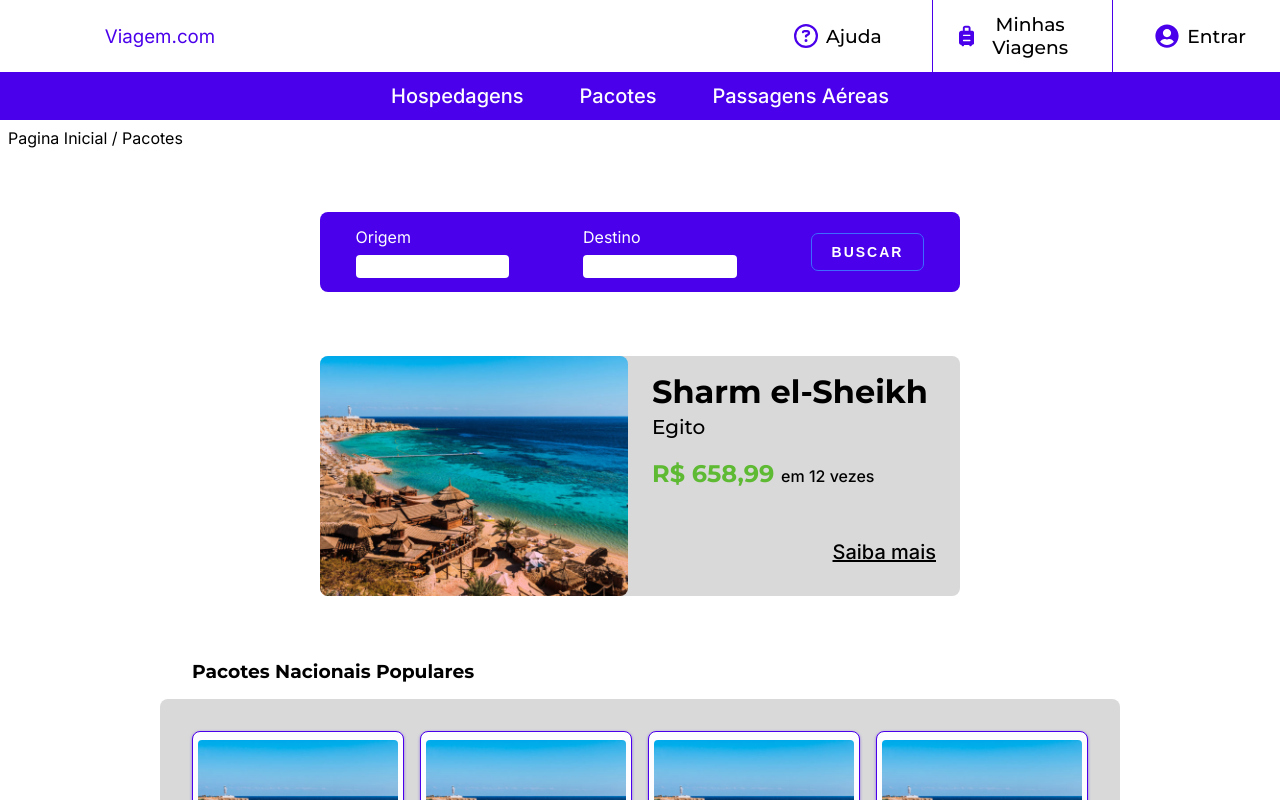
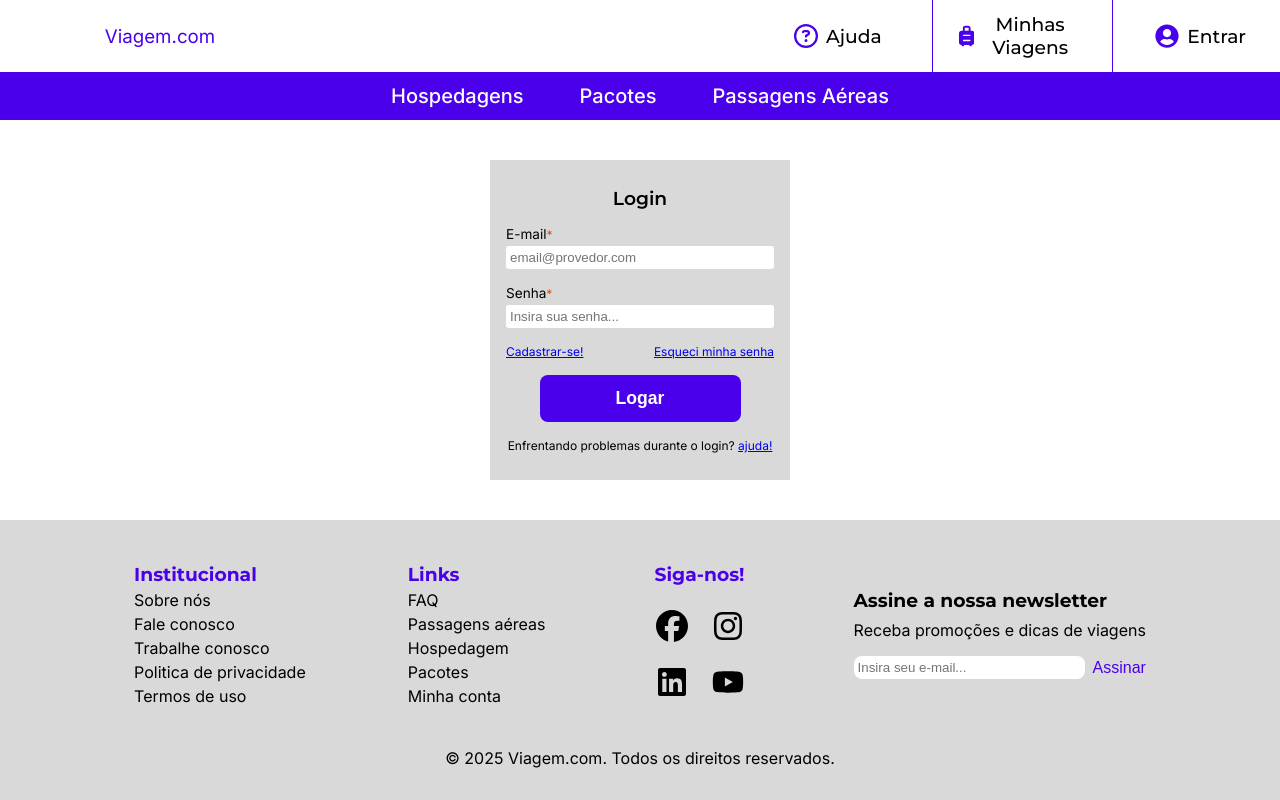
Before and after one commit to SimaoGui/IHC-Project, a React (Vite) app: page /#/login in a window 1280 px wide. Before the commit this address led to /home. Shown: the top 800 px of the page. Built offline with nearby package versions, Linux system fonts and the light colour scheme.

Commit message:
footernew

```diff
--- a/src/App.tsx
+++ b/src/App.tsx
@@ -1,4 +1,4 @@
-import { Routes, Route, Navigate, BrowserRouter} from "react-router-dom"
+import { Routes, Route, Navigate, HashRouter} from "react-router-dom"
 import Homepage from "./pages/Homepage/Homepage";
 import './styles/main.scss'
 import React from "react";
@@ -10,7 +10,7 @@ import RegisterForm from "./pages/Register/Register";
 const App = () => {
 
   return (
-    <BrowserRouter>
+    <HashRouter>
       <Routes>
         <Route path="/home" element={
           <React.Fragment>
@@ -36,7 +36,7 @@ const App = () => {
 
         <Route path="*" element={<Navigate to='/home' replace />} />
       </Routes>
-    </BrowserRouter>
+    </HashRouter>
   )
 }
 
--- a/src/components/Footer/Footer.tsx
+++ b/src/components/Footer/Footer.tsx
@@ -47,7 +47,7 @@ const Footer = () => {
                         <h3>Assine a nossa newsletter</h3>
                         <h4>Receba promoções e dicas de viagens</h4>
                         <div>
-                            <input placeholder="Insira seu e=mail..." type="e-mail" onChange={(e) => setEmail(e.target.value)}/>
+                            <input placeholder="Insira seu e-mail..." type="e-mail" onChange={(e) => setEmail(e.target.value)}/>
                             <button onClick={handleEmail}>Assinar</button>
                         </div>
                     </div>
```
Also changed, not shown: 2 other files (tests, documents, lock files or other folders).
